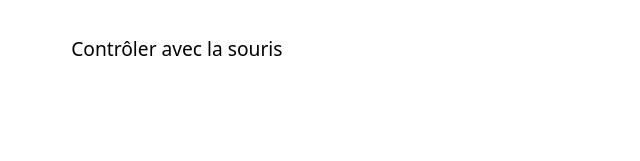
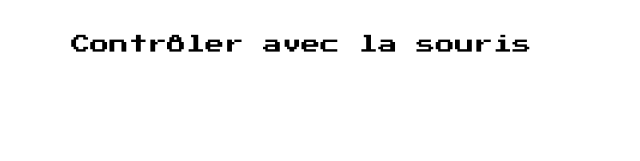
Before and after one commit to Swassilia/portfolio, a website built with Vite: page index.html in a window 1280 px wide. Shown: the whole page, without its empty margins (0-640 px from the left). Built offline with nearby package versions, Linux system fonts and the light colour scheme; what kaboom would draw is missing.

Commit message:
nouvelle police et touche

```diff
--- a/styles.css
+++ b/styles.css
@@ -1,9 +1,9 @@
 @font-face {
-  font-family: PressStart2P;
-  /* Utilisez var(--base-url) qui sera défini dynamiquement */
-  src: url('./public/PressStart2P.ttf');
+  font-family: "Press Start 2P";
+  src: url(./public/PressStart2P.ttf);
   font-display: swap;
 }
+
 
 body {
   font-family: "Press Start 2P", system-ui;
```
